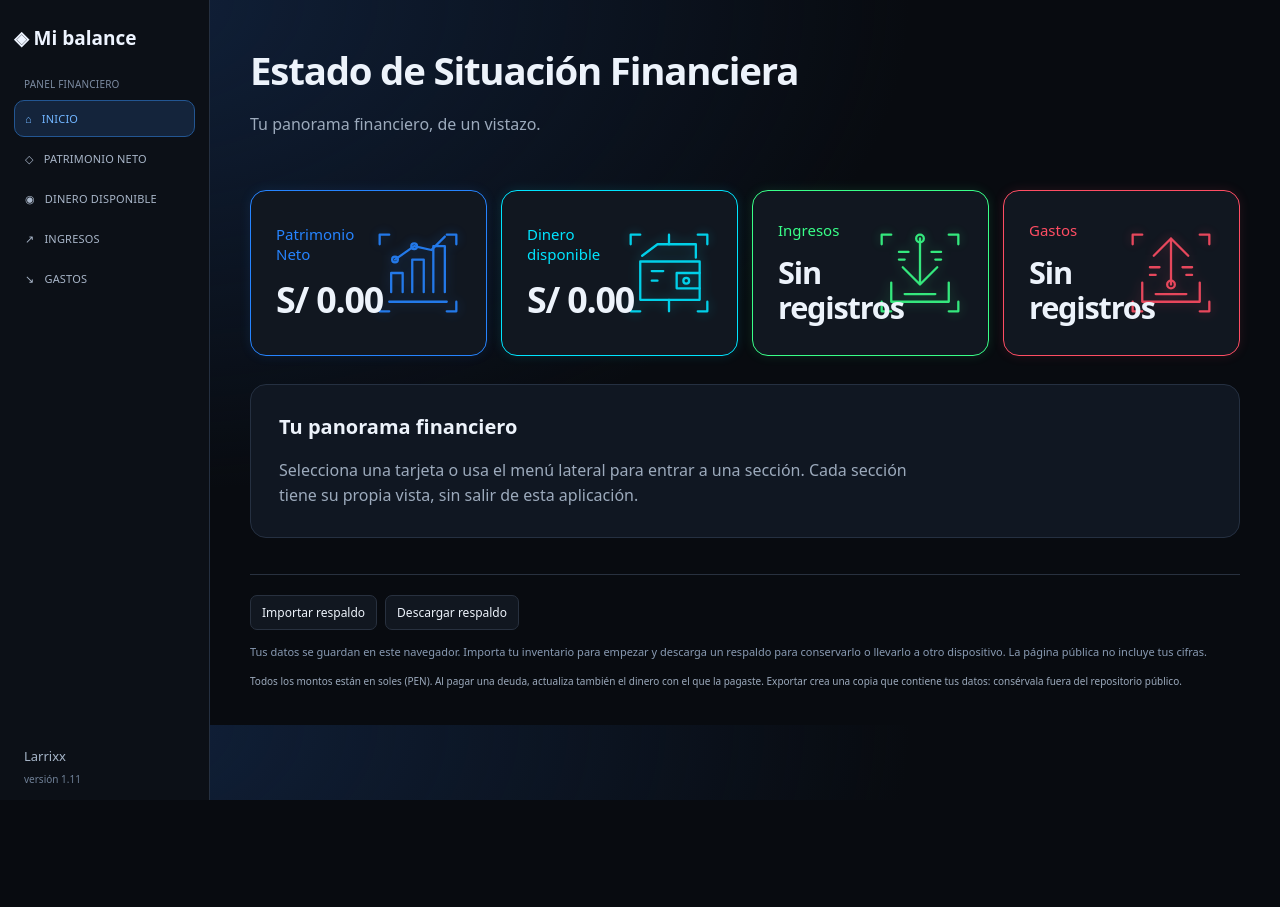
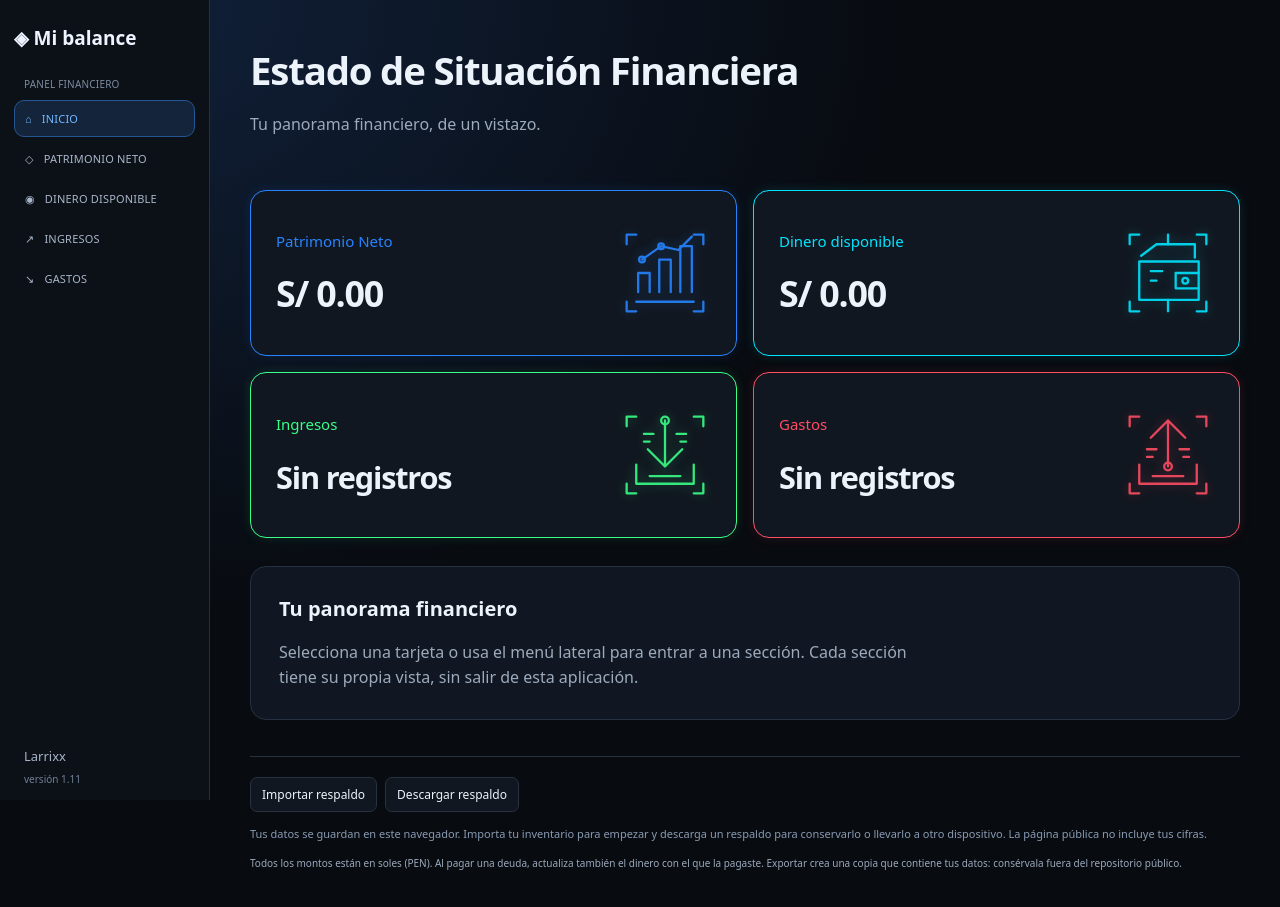
Before and after one commit to leohmr14/mi_patrimonio, a plain HTML site: page index.html in a window 1280 px wide. Before the commit the page ends 800 px from the top, so only its background shows below. Drawn offline with Linux system fonts and the light colour scheme.

Commit message:
Add files via upload

```diff
--- a/index.html
+++ b/index.html
@@ -31,6 +31,18 @@ table{min-width:460px}.inventory{margin-top:25px;padding-top:24px;border-top:1px
 #add,#inlineAdd,#snapshot{width:146px;height:38px;padding:0 10px;display:inline-flex;align-items:center;justify-content:center;white-space:nowrap;font-size:13px;font-weight:400;line-height:1;border-radius:8px;box-sizing:border-box;flex-shrink:0}
 .debtentry .sectionhead>div:first-child{display:flex;flex-direction:column;gap:3px}.debtentry .sectionhead>div:first-child h3{margin:0 0 4px}.debtentry .sectionhead>div:first-child p,.debtentry .sectionhead>div:first-child span{margin:0;line-height:1.4}
 #clearSnapshots{width:146px;height:38px;padding:0 10px;font-size:13px;border-radius:8px;color:#ff9aa7;border-color:#663d49;background:transparent}
+
+/* Tarjetas: texto e icono ocupan columnas independientes. */
+.cards{grid-template-columns:repeat(2,minmax(0,1fr));gap:16px}
+.cards .card{display:grid;grid-template-columns:minmax(0,1fr) 92px;grid-template-rows:auto auto;column-gap:22px;row-gap:14px;align-content:center;align-items:center;min-width:0;min-height:166px;padding:25px}
+.cards .card .label{grid-column:1;grid-row:1;font-size:15px;line-height:1.35;min-width:0}
+.cards .card .value{grid-column:1;grid-row:2;font-size:clamp(30px,2.8vw,38px);line-height:1.15;margin:0;white-space:nowrap;min-width:0;letter-spacing:-1.2px}
+.cards .card .cardicon{position:static;grid-column:2;grid-row:1 / 3;transform:none;width:92px;height:92px;justify-self:end}
+.cards .incomecard .value,.cards .expensecard .value{font-size:clamp(25px,2.4vw,34px)!important;white-space:normal;line-height:1.2}
+@media(min-width:1850px){.cards{grid-template-columns:repeat(4,minmax(0,1fr))}.cards .card{grid-template-columns:minmax(0,1fr) 78px;column-gap:16px;padding:23px}.cards .card .cardicon{width:78px;height:78px}.cards .card .value{font-size:32px}}
+@media(max-width:1000px){.cards .card{grid-template-columns:minmax(0,1fr) 70px;column-gap:14px;padding:22px}.cards .card .cardicon{width:70px;height:70px}.cards .card .value{font-size:30px}}
+@media(max-width:820px){.cards{grid-template-columns:1fr}.cards .card{grid-template-columns:minmax(0,1fr) 90px;min-height:155px;padding:24px}.cards .card .cardicon{width:90px;height:90px}.cards .card .value{font-size:34px}}
+@media(max-width:390px){.cards .card{grid-template-columns:minmax(0,1fr) 64px;gap:12px;padding:20px}.cards .card .cardicon{width:64px;height:64px}.cards .card .value{font-size:29px}}
 </style></head><body><aside class="sidebar"><a href="#inicio" class="brand">◈ Mi balance</a><p class="navcaption">PANEL FINANCIERO</p><nav aria-label="Secciones"><a href="#inicio" data-route="inicio">⌂ <span>Inicio</span></a><a href="#patrimonio" data-route="patrimonio">◇ <span>Patrimonio Neto</span></a><a href="#dinero" data-route="dinero">◉ <span>Dinero disponible</span></a><a href="#ingresos" data-route="ingresos">↗ <span>Ingresos</span></a><a href="#gastos" data-route="gastos">↘ <span>Gastos</span></a></nav><div class="sidefoot signature"><div>Larrixx</div><span class="version">versión 1.11</span></div></aside><main>
 <header><div><h1>Estado de Situación Financiera</h1><p>Una vista clara de lo que tienes y lo que debes.</p></div></header>
 <div id="status" class="status" role="status" aria-live="polite"></div>
```
